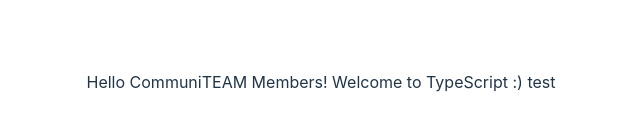
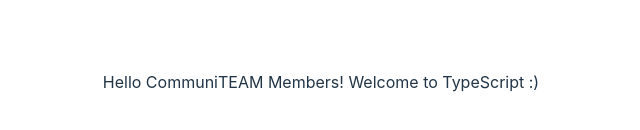
Before and after one commit to CommuniTEAM/CommuniTEA, a React (Vite) app in the folder app/: page / in a window 1280 px wide. Shown: the part 318-448 px from the top of the page, without its empty margins (319-959 px from the left). Built offline with nearby package versions, Linux system fonts and the light colour scheme.

Commit message:
TEA-11: test

```diff
--- a/app/src/App.tsx
+++ b/app/src/App.tsx
@@ -2,7 +2,7 @@
 import './App.css'
 
 function App (): ReactElement {
-  return <div>Hello CommuniTEAM Members! Welcome to TypeScript :) test</div>
+  return <div>Hello CommuniTEAM Members! Welcome to TypeScript :)</div>
 }
 
 export default App
```
